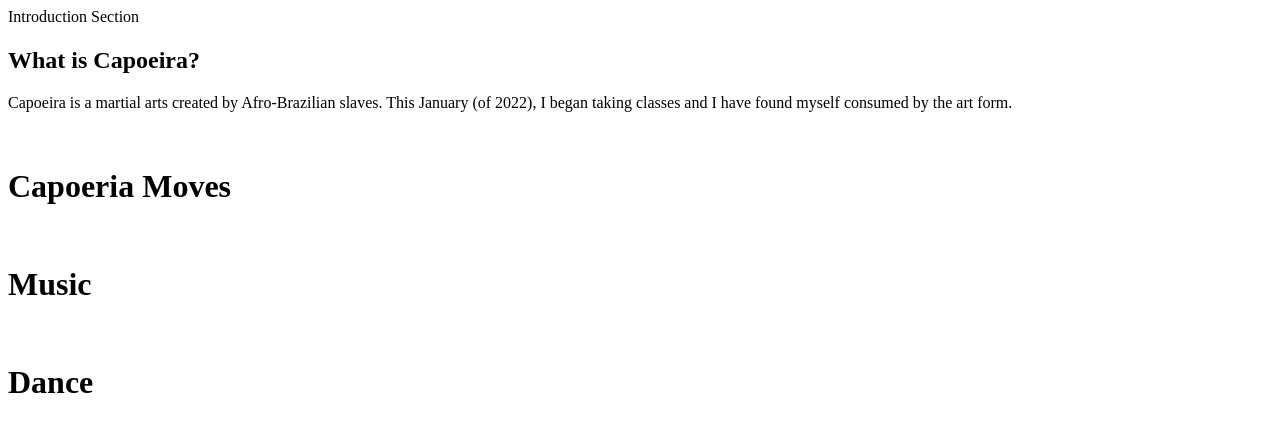
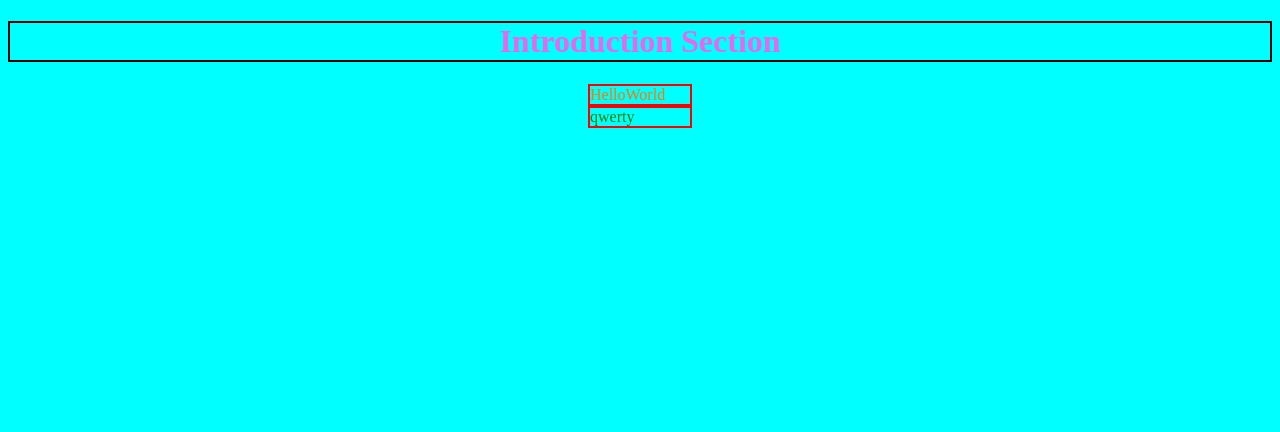
Before and after one commit to KC-LC101-June-22/js-assignment-4-html-me-something-StephNunez, a website: page index.html in a window 1280 px wide. Drawn offline with Linux system fonts and the light colour scheme.

Commit message:
html and css notes

```diff
--- a/index.html
+++ b/index.html
@@ -3,14 +3,21 @@
 <html>
    <head>
       <title>Capoeira: Breaking The Chains That Hold Us Back</title>
+      <link rel="stylesheet" href="styles.css">
    </head>
 
    <body>
       <header>
-         Introduction Section
-         <h1>
 
+         <h1 id="practice">
+            Introduction Section
          </h1>
+         <p class="notes">
+            HelloWorld
+         </p>
+         <p id="other">
+            qwerty
+         </p>
          <!-- navigation bar -->
       </header>
 
@@ -41,7 +48,7 @@
          -->
       </footer>
 
-
+<!--
 
       <article>
          <header>
@@ -65,5 +72,7 @@
       <br>
       <h1>Dance</h1>
       <br>
+
+      -->
    </body>
 </html>
--- a/styles.css
+++ b/styles.css
@@ -1 +1,35 @@
 /* Write your CSS here! */
+
+h1 {
+    color: blue;
+}
+
+p {
+    color: red;
+    border: 2px solid red;
+    width: 100px;
+    display: block;
+    margin: 0 auto;
+}
+
+body {
+
+    background-color: aqua;
+
+}
+.notes {
+    color: rgb(255, 119, 0);
+}
+
+#other {
+    color: green;
+}
+
+#practice {
+    color: rgb(237, 100, 237);
+    border: 2px solid black;
+    /* padding: 50px;  */
+    /* margin: 0 auto;  */
+
+    text-align: center;
+}
```
